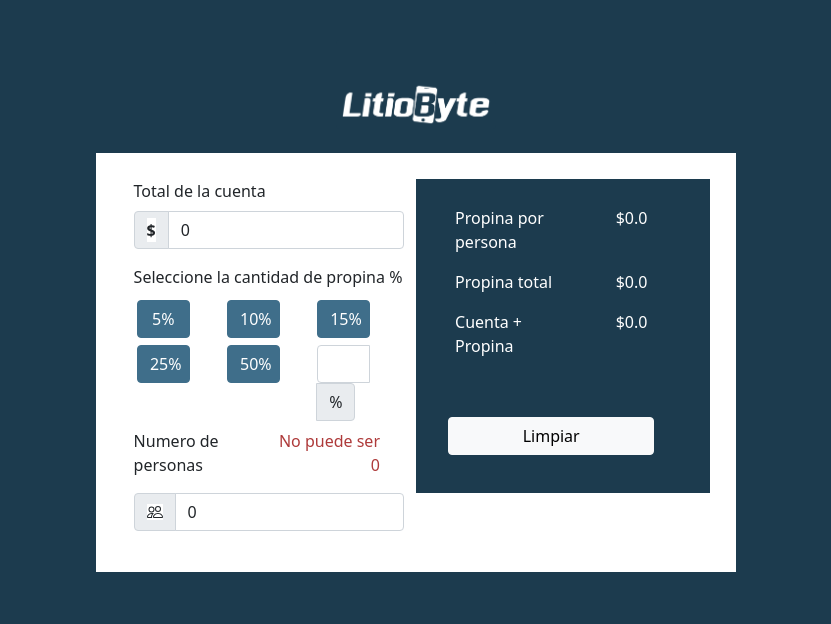
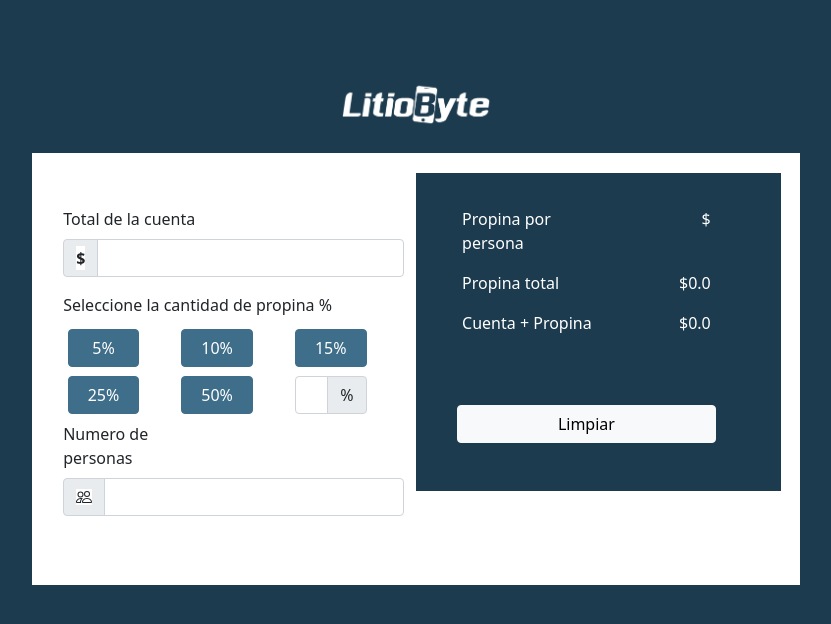
Before and after one commit to pabvelas01/litioByte, an Angular app: page / in a window 1280 px wide. Shown: the top 624 px of the page, without its empty margins (224-1055 px from the left). Built offline with nearby package versions, Linux system fonts and the light colour scheme.

Commit message:
Agrega maqueta responsiva Issue main

```diff
--- a/src/app/contenedor/contenedor.component.css
+++ b/src/app/contenedor/contenedor.component.css
@@ -10,9 +10,9 @@
     /*pantallas superiores a 768*/
     .contenido{
         background-color: #ffff;
-        width: 50%;
+        width: 60%;
         height: 60%;
         margin: auto;
-        padding: 2%;
+        padding: 1.5%;
     }
  }
--- a/src/app/contenedor/contenedor.component.html
+++ b/src/app/contenedor/contenedor.component.html
@@ -1,4 +1,4 @@
 <div class="row align-items-start contenido">
-    <app-cuenta class="col-12 col-md"></app-cuenta>
-    <app-resumen  class="col-12 col-md"></app-resumen>
+    <app-cuenta #cuentaComponent class="col-12 col-md"></app-cuenta>
+    <app-resumen [propinaPorPersona]="cuentaComponent.inputTotalCuenta"  class="col-12 col-md"></app-resumen>
 </div>
--- a/src/app/cuenta/cuenta.component.css
+++ b/src/app/cuenta/cuenta.component.css
@@ -1,5 +1,10 @@
 * {background-color: #ffff;
 }
+.row:first-of-type {
+    padding-top:10%;
+    padding-bottom:10%
+  }
+
 button,.grupo_btn{
     width: 80%;
     margin: 5%;
@@ -19,3 +24,11 @@ button,.grupo_btn{
     background-color: #1c3b4e;
     border-color:#3F6E8A;
 }
+
+
+@media (min-width: 768px) {
+    /*pantallas superiores a 768*/
+    .row:first-of-type{
+
+    }
+ }
--- a/src/app/cuenta/cuenta.component.html
+++ b/src/app/cuenta/cuenta.component.html
@@ -1,8 +1,8 @@
-<div class="row">
+<div class="row contenido_cuenta">
 <label class="form-label">Total de la cuenta</label>
 <div class="input-group mb-3">
     <span class="input-group-text" id="basic-addon1"><b>$</b></span>
-    <input type="text" [(ngModel)]="inputTotalCuenta" class="form-control"  aria-label="Username" aria-describedby="basic-addon1">
+    <input type="text" (keypress)="keyPressNumeric($event)"  [(ngModel)]="inputTotalCuenta" class="form-control"  aria-label="Username" aria-describedby="basic-addon1">
   </div>
 
   <label class="form-label">Seleccione la cantidad de propina %</label>
@@ -15,7 +15,7 @@
       <div class="col"><button type="button" class="btn btn-porcentual">25%</button></div>
       <div class="col"><button type="button" class="btn btn-porcentual">50%</button></div>
       <div class="col"><div class="input-group mb-2  grupo_btn">
-        <input type="text" class="form-control" aria-label="Amount (to the nearest dollar)">
+        <input type="text" (keypress)="keyPressNumeric($event)" class="form-control" aria-label="Amount (to the nearest dollar)">
         <span class="input-group-text">%</span>
       </div>
     </div>
@@ -25,7 +25,7 @@
     <label class="form-label">Numero de personas</label>
   </div>
     <div class="col text-end">
-    <p *ngIf="inputTotalPersonas==0" class="rojo">No puede ser 0</p>
+    <p *ngIf="inputTotalPersonas.trim()=='0'" class="rojo">No puede ser 0</p>
   </div>
 </div>
   <div class="input-group mb-3">
@@ -34,6 +34,6 @@
             <path d="M15 14s1 0 1-1-1-4-5-4-5 3-5 4 1 1 1 1h8zm-7.978-1A.261.261 0 0 1 7 12.996c.001-.264.167-1.03.76-1.72C8.312 10.629 9.282 10 11 10c1.717 0 2.687.63 3.24 1.276.593.69.758 1.457.76 1.72l-.008.002a.274.274 0 0 1-.014.002H7.022zM11 7a2 2 0 1 0 0-4 2 2 0 0 0 0 4zm3-2a3 3 0 1 1-6 0 3 3 0 0 1 6 0zM6.936 9.28a5.88 5.88 0 0 0-1.23-.247A7.35 7.35 0 0 0 5 9c-4 0-5 3-5 4 0 .667.333 1 1 1h4.216A2.238 2.238 0 0 1 5 13c0-1.01.377-2.042 1.09-2.904.243-.294.526-.569.846-.816zM4.92 10A5.493 5.493 0 0 0 4 13H1c0-.26.164-1.03.76-1.724.545-.636 1.492-1.256 3.16-1.275zM1.5 5.5a3 3 0 1 1 6 0 3 3 0 0 1-6 0zm3-2a2 2 0 1 0 0 4 2 2 0 0 0 0-4z"/>
           </svg>
         </span>
-    <input type="text" [(ngModel)]="inputTotalPersonas" class="form-control"  aria-label="Username" aria-describedby="basic-addon2">
+    <input type="text" (keypress)="keyPressNumeric($event)" [(ngModel)]="inputTotalPersonas" class="form-control"  aria-label="Username" aria-describedby="basic-addon2">
   </div>
 </div>
--- a/src/app/cuenta/cuenta.component.ts
+++ b/src/app/cuenta/cuenta.component.ts
@@ -6,11 +6,32 @@ import { Component, OnInit } from '@angular/core';
   styleUrls: ['./cuenta.component.css']
 })
 export class CuentaComponent implements OnInit {
-  public inputTotalCuenta:number=0;
-  public inputTotalPersonas:number=0;
+  public inputTotalCuenta:string="";
+  public inputTotalPersonas:string="";
   constructor() { }
 
   ngOnInit(): void {
   }
 
+  public keyPressNumeric(event:any) {
+
+    var inp = String.fromCharCode(event.keyCode);
+    var numero=event.target.value + inp;
+    if (/^00+/.test(numero)){
+      return false;
+    }
+    console.log(numero);
+    if (/[0-9]/.test(inp)) {
+      return true;
+    } else {
+      event.preventDefault();
+      return false;
+    }
+  }
+
+  public limpiar(event:any){
+    this.inputTotalCuenta="";
+    this.inputTotalPersonas="";
+  }
+
 }
--- a/src/app/navbar/navbar.component.css
+++ b/src/app/navbar/navbar.component.css
@@ -1,7 +1,17 @@
 * {
-    padding-top: 5vh;
+    padding-top: 1vh;
 }
 .strong_blue{background-color: #1c3b4e}
 .logo{
-    max-width: 10em;
+    max-width: 20em;
 }
+
+@media (min-width: 768px) {
+    /*pantallas superiores a 768*/
+    * {
+        padding-top: 5vh;
+    }
+    .logo{
+        max-width: 10em;
+    }
+ }
--- a/src/app/resumen/resumen.component.html
+++ b/src/app/resumen/resumen.component.html
@@ -1,7 +1,7 @@
 <div class="row contenido">
 <div class="row">
     <div class="col-7"><p>Propina por persona</p></div>
-    <div class="col"><p class="text-end">$0.0</p></div>
+    <div class="col"><p class="text-end">${{propinaPorPersona}}</p></div>
 </div>
 
 <div class="row">
@@ -15,6 +15,6 @@
 </div>
 
 <div class="row">
-    <button type="button" class="btn btn-light btn_limpiar">Limpiar</button>
+    <button (click)="refresh()" type="button" class="btn btn-light btn_limpiar">Limpiar</button>
 </div>
 </div>
--- a/src/app/resumen/resumen.component.ts
+++ b/src/app/resumen/resumen.component.ts
@@ -1,4 +1,4 @@
-import { Component, OnInit } from '@angular/core';
+import { Component, OnInit , Input} from '@angular/core';
 
 @Component({
   selector: 'app-resumen',
@@ -6,10 +6,12 @@ import { Component, OnInit } from '@angular/core';
   styleUrls: ['./resumen.component.css']
 })
 export class ResumenComponent implements OnInit {
-
+  @Input() propinaPorPersona:string="0.0";
   constructor() { }
 
   ngOnInit(): void {
   }
-
+  refresh(): void {
+    window.location.reload();
 }
+}
--- a/src/styles.css
+++ b/src/styles.css
@@ -5,16 +5,6 @@
     color:#AE3A3A;
 }
 
-.btn-primary:hover {
-    color: #fff;
-    background-color: #3F6E8A;
-    border-color:#3F6E8A;
-}
-.btn-porcentual {
-    color: #fff;
-    background-color: #1c3b4e;
-    border-color:#3F6E8A;
-}
 
 .Light_blue{
 color: #3F6E8A;
```
